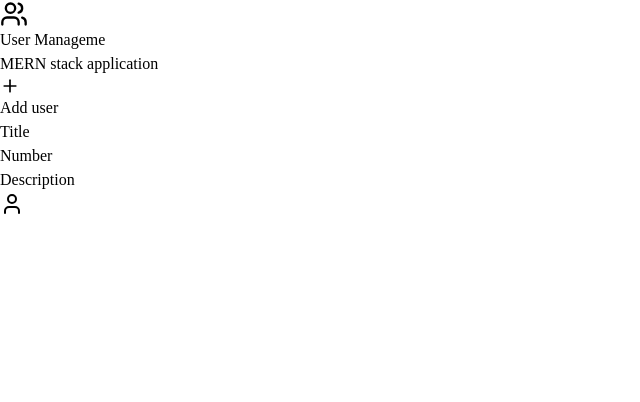
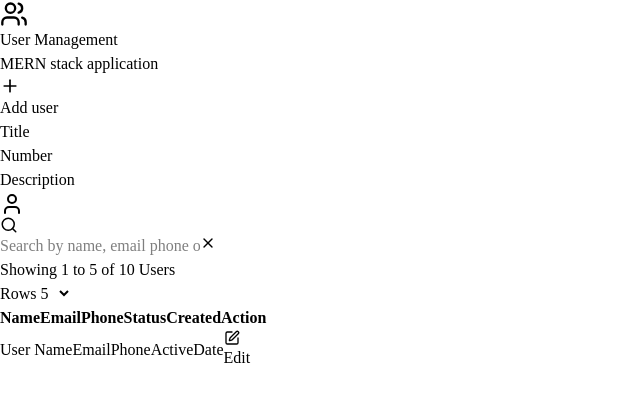
Before and after one commit to lucky-008/crudcopy, a React (Vite) app in the folder client/vite-project/: page / in a window 1280 px wide. Shown: the top 402 px of the page, without its empty margins (0-640 px from the left). Built offline with nearby package versions, Linux system fonts and the light colour scheme.

Commit message:
components designing

```diff
--- a/client/vite-project/src/App.jsx
+++ b/client/vite-project/src/App.jsx
@@ -1,6 +1,8 @@
 import React from "react";
 import { Plus, Users } from "lucide-react";
 import StatsCard from "./components/StatsCard";
+import SearchBar from "./components/SearchBar";
+import UserTable from "./components/UserTable";
 
 function App() {
   return (
@@ -14,7 +16,7 @@ function App() {
 
             </div>
             <div>
-              <h1 className="text-3l font-bold text-white" >User Manageme</h1>
+              <h1 className="text-3l font-bold text-white" >User Management </h1>
               <p className="text-gray-400 mt-1">MERN stack application</p>
 
             </div>
@@ -30,6 +32,14 @@ function App() {
        <div className="grid grid-cols-1 md:grid-cols-3 gap-6 mb-8">
          <StatsCard />
        </div>
+
+
+
+<SearchBar />
+
+<UserTable />
+
+
       </main>
 
     </div>
--- /dev/null
+++ b/client/vite-project/src/components/SearchBar.jsx
@@ -0,0 +1,47 @@
+import { Search, X } from "lucide-react";
+import React from "react";
+function SearchBar() {
+  return (
+    <div className="bg-gray-900 rounded-lg shadow-lg p-4 border border-gray-800 flex flex-col md:flex-row md:items-center md:justify-between gap-4">
+
+      {/* Search Input */}
+      <div className="relative flex-1">
+        <Search
+          size={18}
+          className="absolute left-3 top-1/2 transform -translate-y-1/2 text-gray-400 pointer-events-none"
+        />
+
+        <input
+          type="text"
+          placeholder="Search by name, email phone or status...."
+          className="w-full pl-10 pr-10 py-2.5 bg-gray-800 border border-gray-700 text-white placeholder-gray-500 rounded-lg focus:ring-2 focus:ring-green-500 focus:border-green-500 outline-none"
+        />
+{/* Clear Button */}
+<button className="absolute right-2 top-1/2 transform -translate-y-1/2 text-gray-400 hover:text-white hover:bg-gray-700 p-1 rounded-full transition-all">
+  <X size={16} />
+</button>
+</div>
+
+{/* Rows per page & info */}
+<div className="flex items-center gap-4">
+  <span className="text-sm text-gray-400">
+    Showing 1 to 5 of 10 Users
+  </span>
+
+  <div className="flex items-center gap-2">
+    <label className="text-sm text-gray-400">Rows</label>
+    <select className="px-3 py-1.5 bg-gray-800 border border-gray-700 text-white rounded-lg focus:ring-2 focus:ring-green-500 focus:border-green-500 outline-none text-sm">
+      <option>5</option>
+      <option>10</option>
+      <option>25</option>
+      <option>50</option>
+    </select>
+  </div>
+</div>
+
+      </div>
+
+  );
+}
+
+export default SearchBar;
--- /dev/null
+++ b/client/vite-project/src/components/UserTable.jsx
@@ -0,0 +1,74 @@
+import { Edit } from "lucide-react";
+import React from "react";
+
+function UserTable() {
+  return (
+    <div className="bg-gray-900 rounded-lg overflow-hidden border border-gray-800">
+      <div className="overflow-x-auto">
+        <table className="w-full">
+          <thead className="bg-gray-800 border-b border-gray-700">
+            <tr>
+              <th className="px-6 py-4 text-left text-sm font-semibold text-gray-300">
+                Name
+              </th>
+               <th className="px-6 py-4 text-left text-sm font-semibold text-gray-300">
+              Email
+              </th>
+               <th className="px-6 py-4 text-left text-sm font-semibold text-gray-300">
+                Phone
+              </th>
+               <th className="px-6 py-4 text-left text-sm font-semibold text-gray-300">
+                Status
+              </th>
+               <th className="px-6 py-4 text-left text-sm font-semibold text-gray-300">
+               Created
+              </th>
+               <th className="px-6 py-4 text-left text-sm font-semibold text-gray-300">
+              Action
+              </th>
+
+            </tr>
+          </thead>
+        </table>
+
+
+        <tbody className="divide-y divide-gray-800">
+  {/* I will use map method */}
+  <tr className="hover:bg-gray-800 transition-colors">
+    <td className="px-6 py-4 text-sm text-white font-medium">
+      User Name
+    </td>
+
+    <td className="px-6 py-4 text-sm text-white font-medium">
+      Email
+    </td>
+
+    <td className="px-6 py-4 text-sm text-white font-medium">
+      Phone
+    </td>
+
+    <td className="px-3 py-1 rounded-full text-xs font-semibold">
+      Active
+    </td>
+
+    <td className="px-6 py-4 text-sm text-gray-400">
+      Date
+    </td>
+
+    <td className="px-6 py-4 text-center">
+      <div className="flex justify-center gap-2">
+        <button className="flex items-center gap-1 px-3 py-1.5 text-sm bg-green-500 text-gray-900 rounded-lg hover:bg-green-400 transition-all font-semibold">
+          <Edit size={16} />
+          Edit
+        </button>
+      </div>
+    </td>
+  </tr>
+</tbody>
+
+      </div>
+    </div>
+  );
+}
+
+export default UserTable;
```
